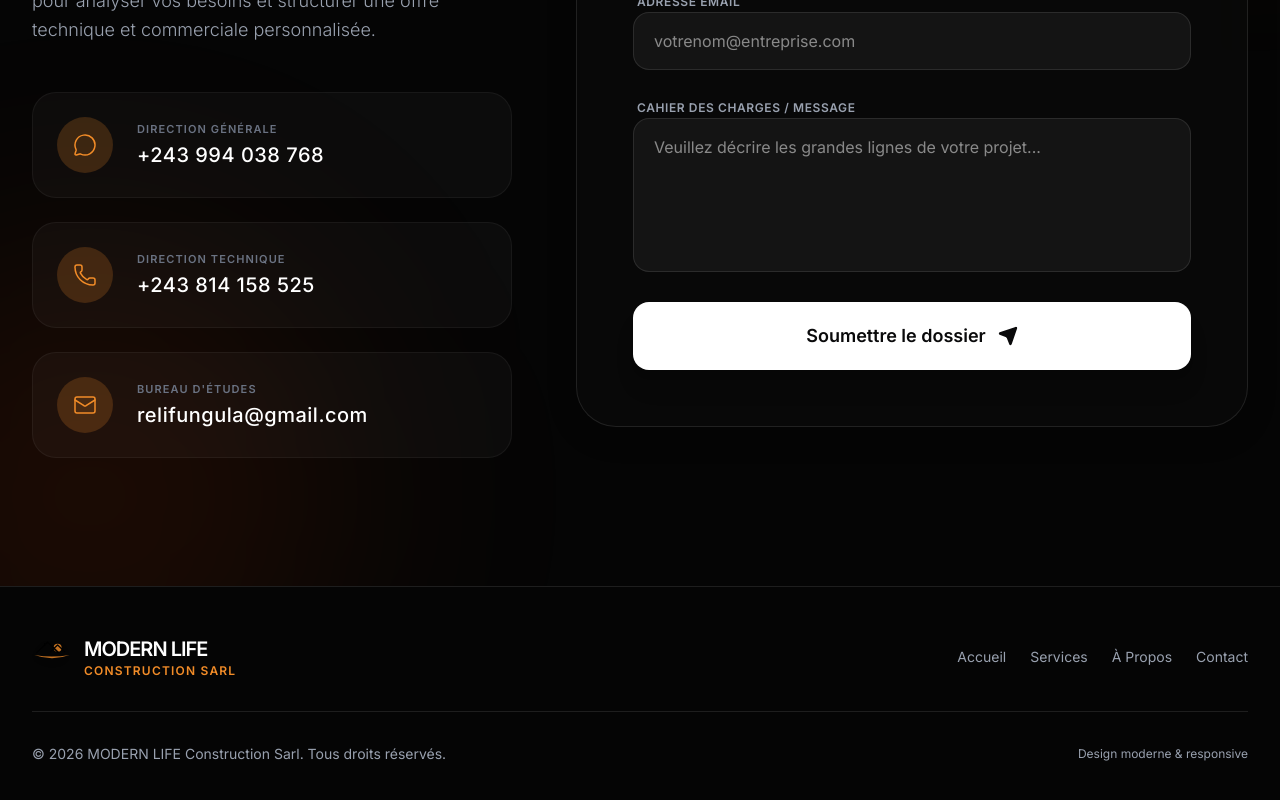
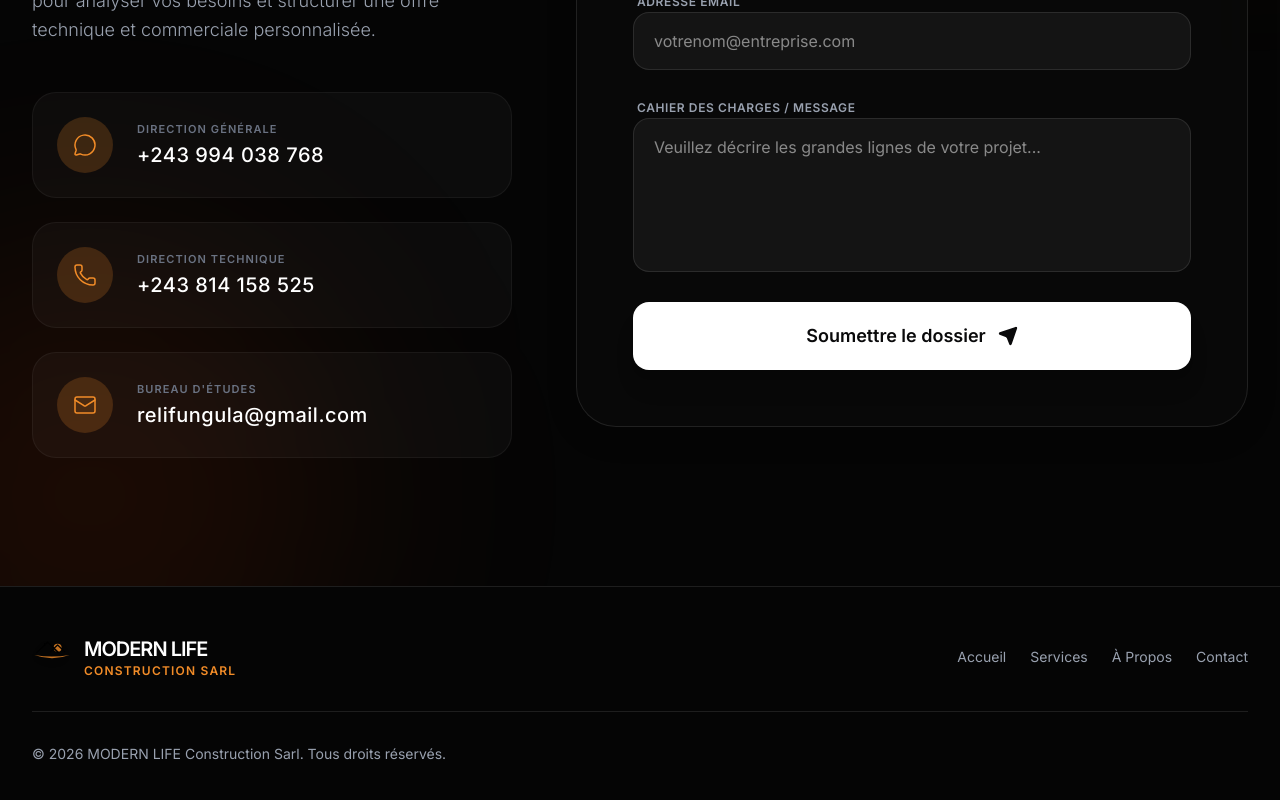
Before and after one commit to RollyLif/Modern-Life-Construction, a React (Vite) app: page / in a window 1280 px wide. Shown: the part 3543-4343 px from the top of the page. Built offline with nearby package versions, Linux system fonts and the light colour scheme.

Commit message:
removal of unnecessary details

```diff
--- a/src/components/Footer.jsx
+++ b/src/components/Footer.jsx
@@ -29,9 +29,6 @@ export default function Footer() {
 
         <div className="mt-8 pt-8 border-t border-white/10 text-center text-sm flex flex-col md:flex-row justify-between items-center gap-4">
           <p>&copy; {currentYear} MODERN LIFE Construction Sarl. Tous droits réservés.</p>
-          <p className="text-xs">
-            Design moderne & responsive
-          </p>
         </div>
       </div>
     </footer>
```
